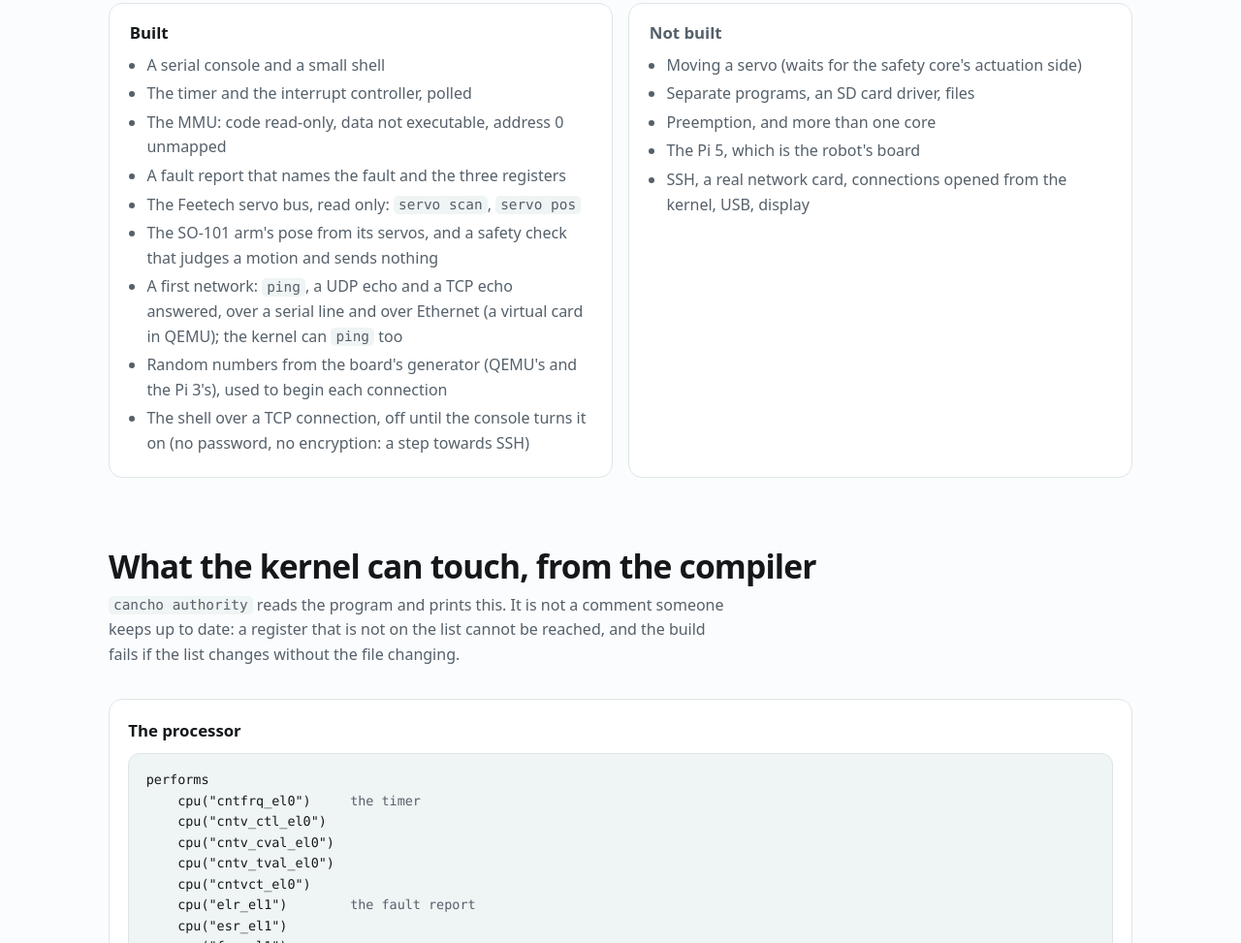
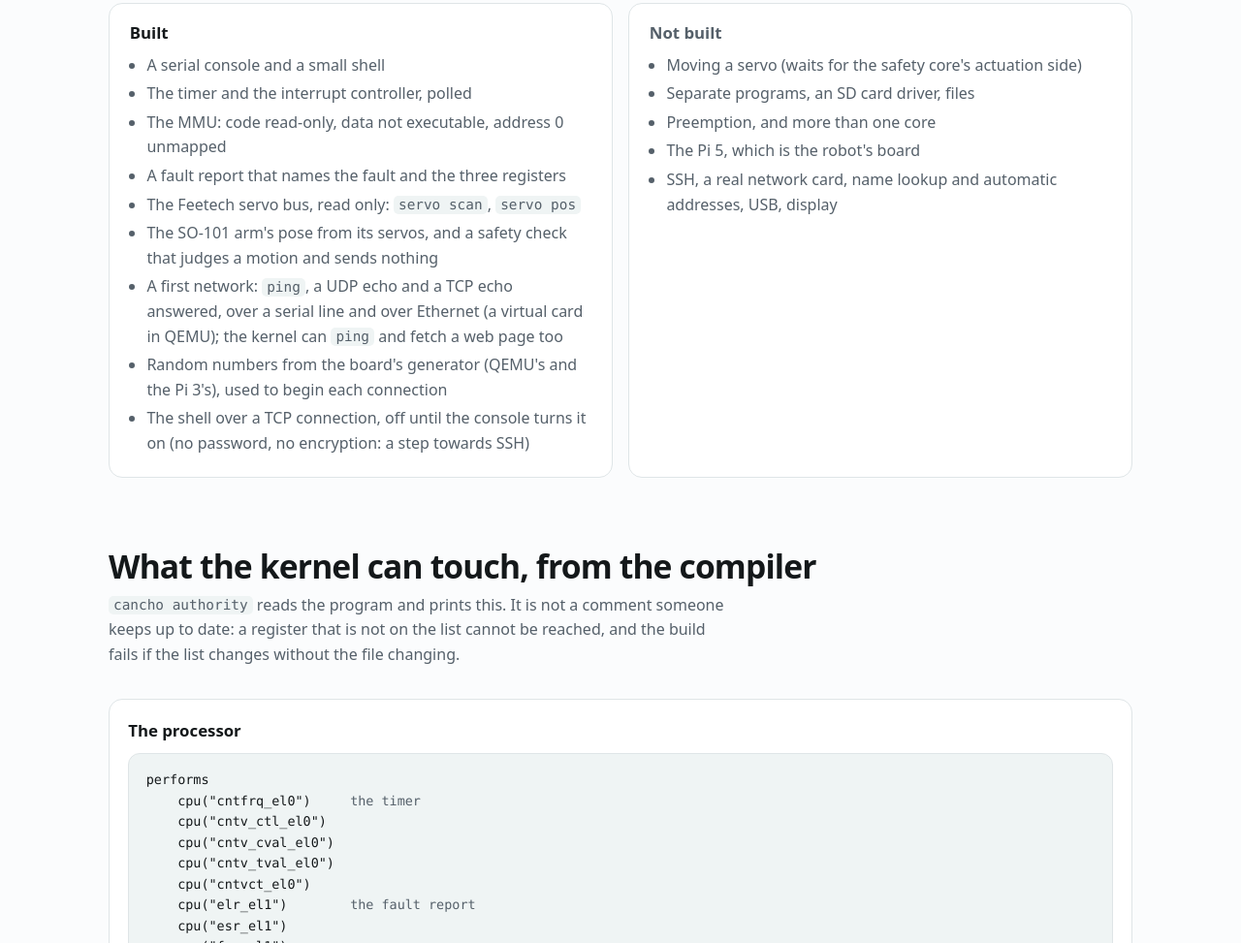
Before and after one commit to alpibrusl/cancho-os, a plain HTML site: page docs/index.html in a window 1280 px wide. Shown: the part 1536-2509 px from the top of the page at 97% size. Drawn offline with Linux system fonts and the light colour scheme.

Commit message:
The kernel ends a connection, and opens one
inet: tcp_close on an open connection (we finish first and wait for the
other end), tcp_dial (a SYN of our own, and its answer), tcp_quiet. Kernel:
exit and five minutes of silence hang up the shell's connection; http
<address> <port> opens one, asks for / and prints what comes back.

Co-Authored-By: Claude Fable 5.2 <noreply@anthropic.com>

```diff
--- a/docs/index.html
+++ b/docs/index.html
@@ -200,7 +200,7 @@ halted.</pre></div>
       <li>A fault report that names the fault and the three registers</li>
       <li>The Feetech servo bus, read only: <code>servo scan</code>, <code>servo pos</code></li>
       <li>The SO-101 arm's pose from its servos, and a safety check that judges a motion and sends nothing</li>
-      <li>A first network: <code>ping</code>, a UDP echo and a TCP echo answered, over a serial line and over Ethernet (a virtual card in QEMU); the kernel can <code>ping</code> too</li>
+      <li>A first network: <code>ping</code>, a UDP echo and a TCP echo answered, over a serial line and over Ethernet (a virtual card in QEMU); the kernel can <code>ping</code> and fetch a web page too</li>
       <li>Random numbers from the board's generator (QEMU's and the Pi 3's), used to begin each connection</li>
       <li>The shell over a TCP connection, off until the console turns it on (no password, no encryption: a step towards SSH)</li>
     </ul></div>
@@ -209,7 +209,7 @@ halted.</pre></div>
       <li>Separate programs, an SD card driver, files</li>
       <li>Preemption, and more than one core</li>
       <li>The Pi 5, which is the robot's board</li>
-      <li>SSH, a real network card, connections opened from the kernel, USB, display</li>
+      <li>SSH, a real network card, name lookup and automatic addresses, USB, display</li>
     </ul></div>
   </div>
 </section>
```
Also changed, not shown: 9 other files.
